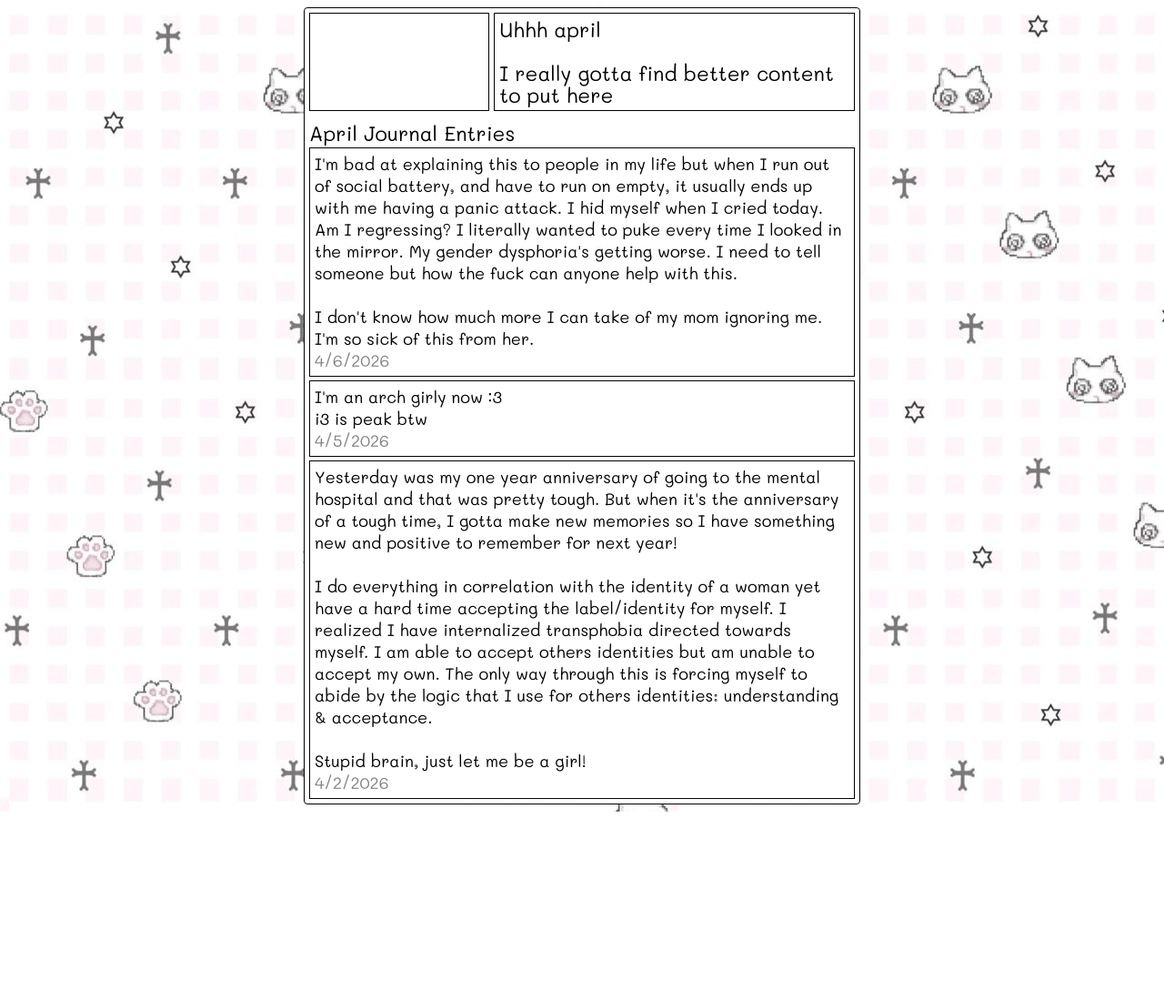
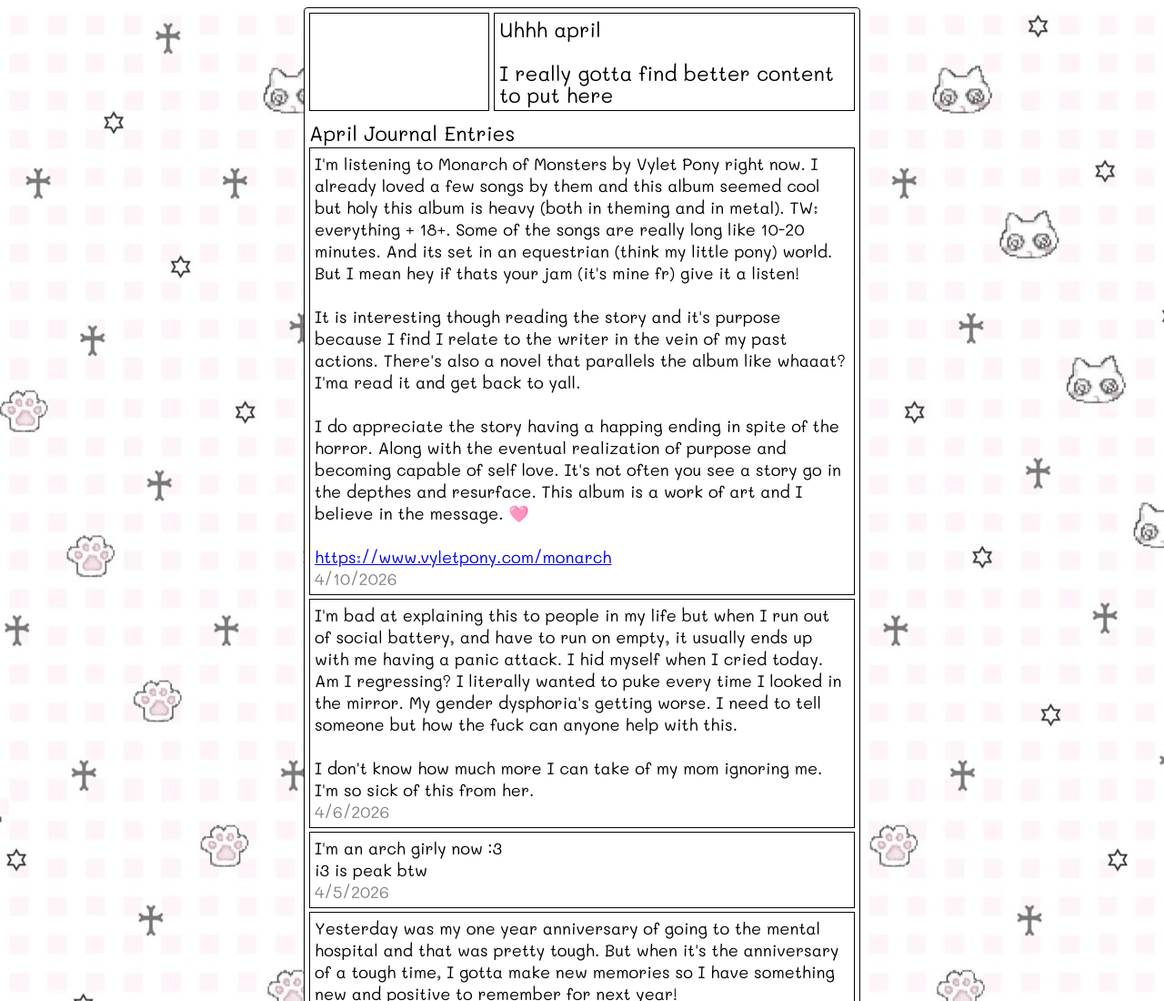
Before and after one commit to girlycoded/girlycoded-website, a website built with Vite: page blog/04-2026.html in a window 1280 px wide. Shown: the top 1100 px of the page at 91% size. Before the commit the page ends 892 px from the top, so only its background shows below. Built offline with nearby package versions, Linux system fonts and the light colour scheme.

Commit message:
Added april 10th blog entry

```diff
--- a/blog/04-2026.html
+++ b/blog/04-2026.html
@@ -25,6 +25,18 @@
 				<div style="height: 4px;"></div>
 				<p>April Journal Entries</p>
 
+				<div class="post textarea border">
+					<p>I'm listening to Monarch of Monsters by Vylet Pony right now. I already loved a few songs by them and this album seemed cool but holy this album is heavy (both in theming and in metal). TW: everything + 18+.  Some of the songs are really long like 10-20 minutes. And its set in an equestrian (think my little pony) world. But I mean hey if thats your jam (it's mine fr) give it a listen!</p>
+					<br>
+					<p>It is interesting though reading the story and it's purpose because I find I relate to the writer in the vein of my past actions. There's also a novel that parallels the album like whaaat? I'ma read it and get back to yall.</p>
+					<br>
+					<p>I do appreciate the story having a happing ending in spite of the horror. Along with the eventual realization of purpose and becoming capable of self love. It's not often you see a story go in the depthes and resurface. This album is a work of art and I believe in the message. 🩷</p>
+					<br>
+					<p><a href="https://www.vyletpony.com/monarch">https://www.vyletpony.com/monarch</a>
+					<div class="post-details">
+						<p class="date">4/10/2026</p>
+					</div>
+				</div>
 				<div class="post textarea border">
 					<p>I'm bad at explaining this to people in my life but when I run out of social battery, and have to run on empty, it usually ends up with me having a panic attack. I hid myself when I cried today. Am I regressing? I literally wanted to puke every time I looked in the mirror. My gender dysphoria's getting worse. I need to tell someone but how the fuck can anyone help with this.</p>					<br>
 					<p>I don't know how much more I can take of my mom ignoring me. I'm so sick of this from her.</p>
```
